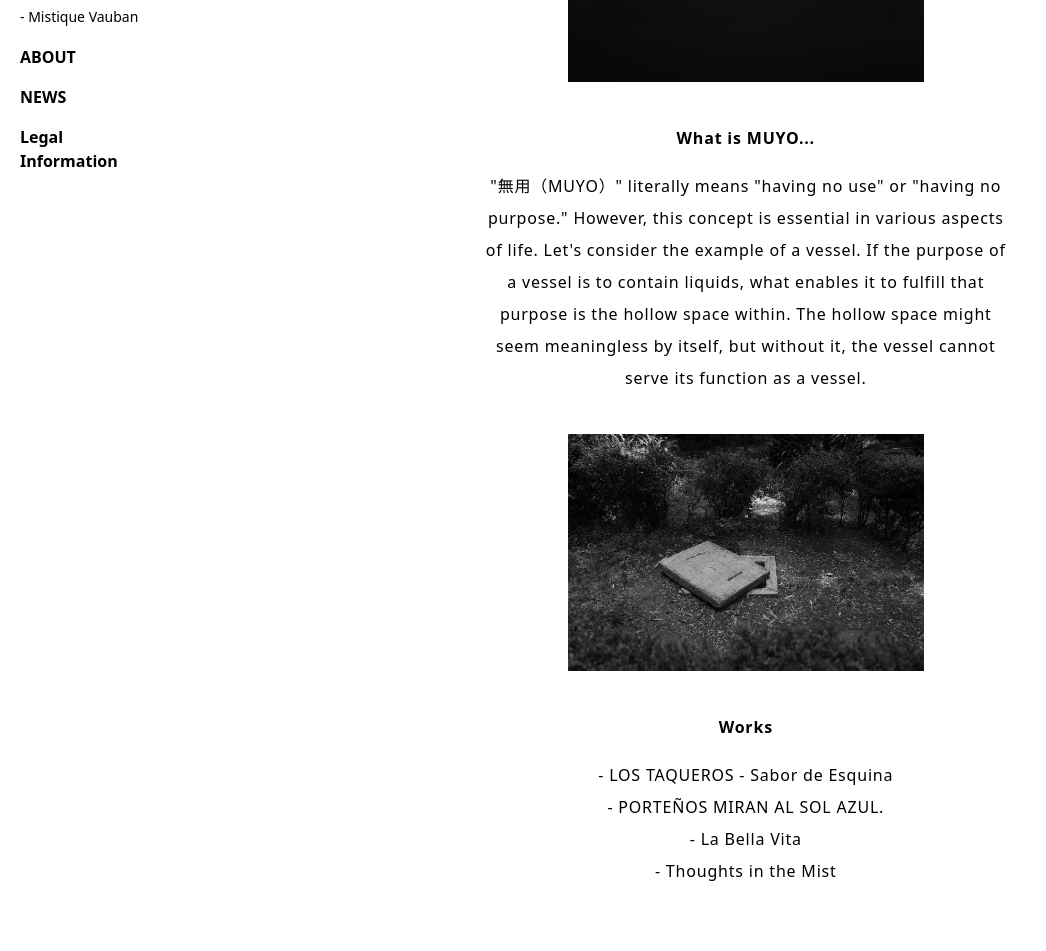
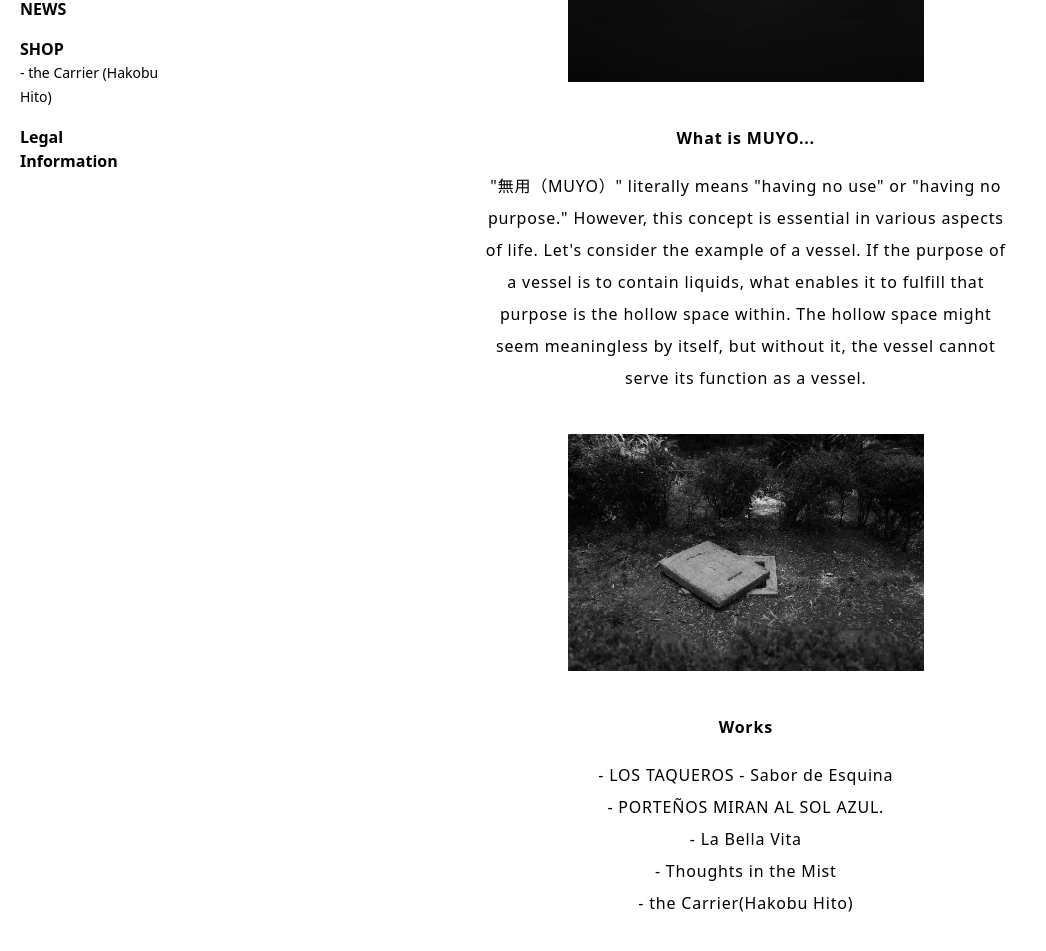
Before and after one commit to Kenchim/muyofoto, a Next.js app: page /muyodoc in a window 1280 px wide. Shown: the part 579-1530 px from the top of the page, without its empty margins (0-1046 px from the left). Built offline with nearby package versions, Linux system fonts and the light colour scheme.

Commit message:
add shop

```diff
--- a/app/layout.tsx
+++ b/app/layout.tsx
@@ -48,6 +48,10 @@ export default function RootLayout({
               </ul>
               <p className="pt-4 font-bold hover:text-gray-500"><Link href="/about">ABOUT</Link></p>
               <p className="pt-4 font-bold hover:text-gray-500"><Link href="/news">NEWS</Link></p>
+              <ul className="pt-4">
+                <li className="font-bold leading-6">SHOP</li>
+                <li className="text-sm hover:text-gray-500 leading-6"><Link href="/photobook">- the Carrier (Hakobu Hito)</Link></li>
+              </ul>
               <p className="pt-4 font-bold hover:text-gray-500"><Link href="/legal">Legal Information</Link></p>
             </div>
           </div>
--- a/app/muyodoc/page.tsx
+++ b/app/muyodoc/page.tsx
@@ -25,6 +25,7 @@ export default function Muyodoc() {
             <p className="hover:text-gray-500"><Link href="muyodoc/solazul">- PORTEÑOS MIRAN AL SOL AZUL.</Link></p>
             <p className="hover:text-gray-500"><Link href="muyodoc/bellavita">- La Bella Vita</Link></p>
             <p className="hover:text-gray-500"><Link href="muyodoc/thoughts_mist">- Thoughts in the Mist</Link></p>
+            <p className="hover:text-gray-500"><Link href="muyodoc/carrier">- the Carrier(Hakobu Hito)</Link></p>
             </div>
         </div>
 }
--- a/components/hamburger/hamburger.tsx
+++ b/components/hamburger/hamburger.tsx
@@ -35,6 +35,10 @@ const Hamburger = () => {
               </ul>
               <p className="pt-4 font-bold hover:text-gray-500" onClick={toggleMenu}><Link href="/about">ABOUT</Link></p>
               <p className="pt-4 font-bold hover:text-gray-500" onClick={toggleMenu}><Link href="/news">NEWS</Link></p>
+              <ul className="pt-4">
+                <li className="font-bold leading-6">SHOP</li>
+                <li className="text-sm hover:text-gray-500 leading-6" onClick={toggleMenu}><Link href="/photobook">- the Carrier (Hakobu Hito)</Link></li>
+              </ul>
               <p className="pt-4 font-bold hover:text-gray-500" onClick={toggleMenu}><Link href="/legal">Legal Information</Link></p>
             </div>
           </nav>
```
